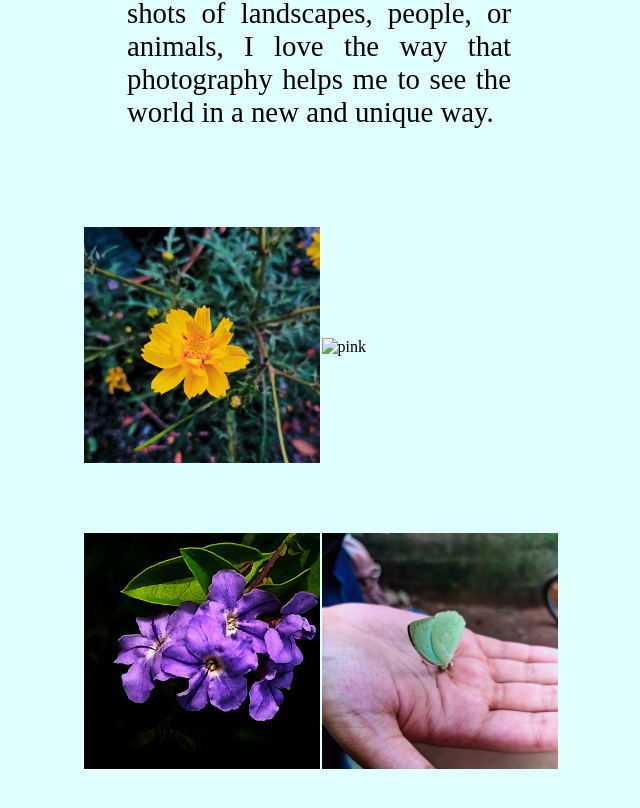
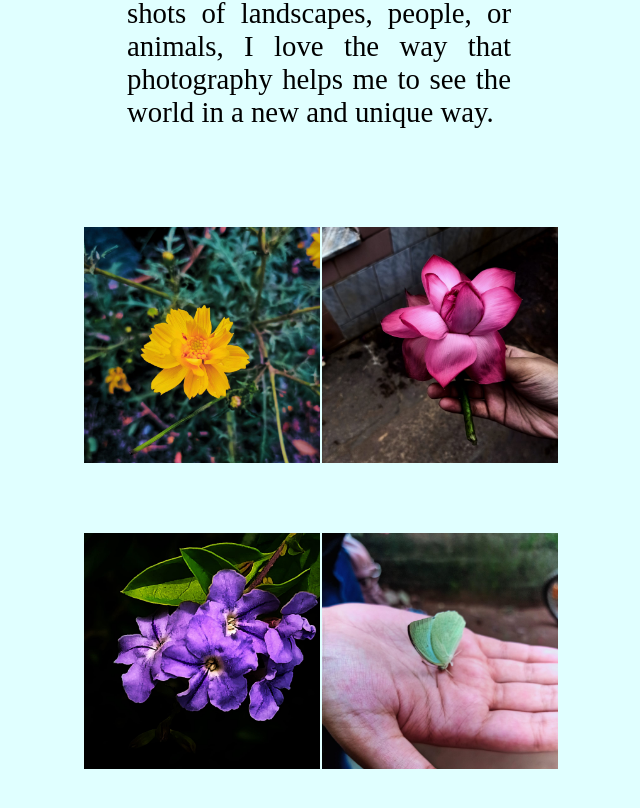
Before and after one commit to BABITA1408/Portfolio-Website, a plain HTML site: page index.html in a window 1280 px wide. Shown: the part 1719-2527 px from the top of the page, without its empty margins (321-961 px from the left). Drawn offline with Linux system fonts and the light colour scheme.

Commit message:
image address changed

```diff
--- a/index.html
+++ b/index.html
@@ -21,7 +21,7 @@
         <table class="images">
             <tr>
                 <td><img src="ylw flwr.jpg" alt="yellow" height="300px"></td>
-                <td><img src="images/pnk flwr.jpg" alt="pink" height="300px"></td>
+                <td><img src="pnk flwr.jpg" alt="pink" height="300px"></td>
             </tr>
             <tr>
                 <td><img src="prpl flwr.jpg" alt="purple" height="300px"></td>
```
